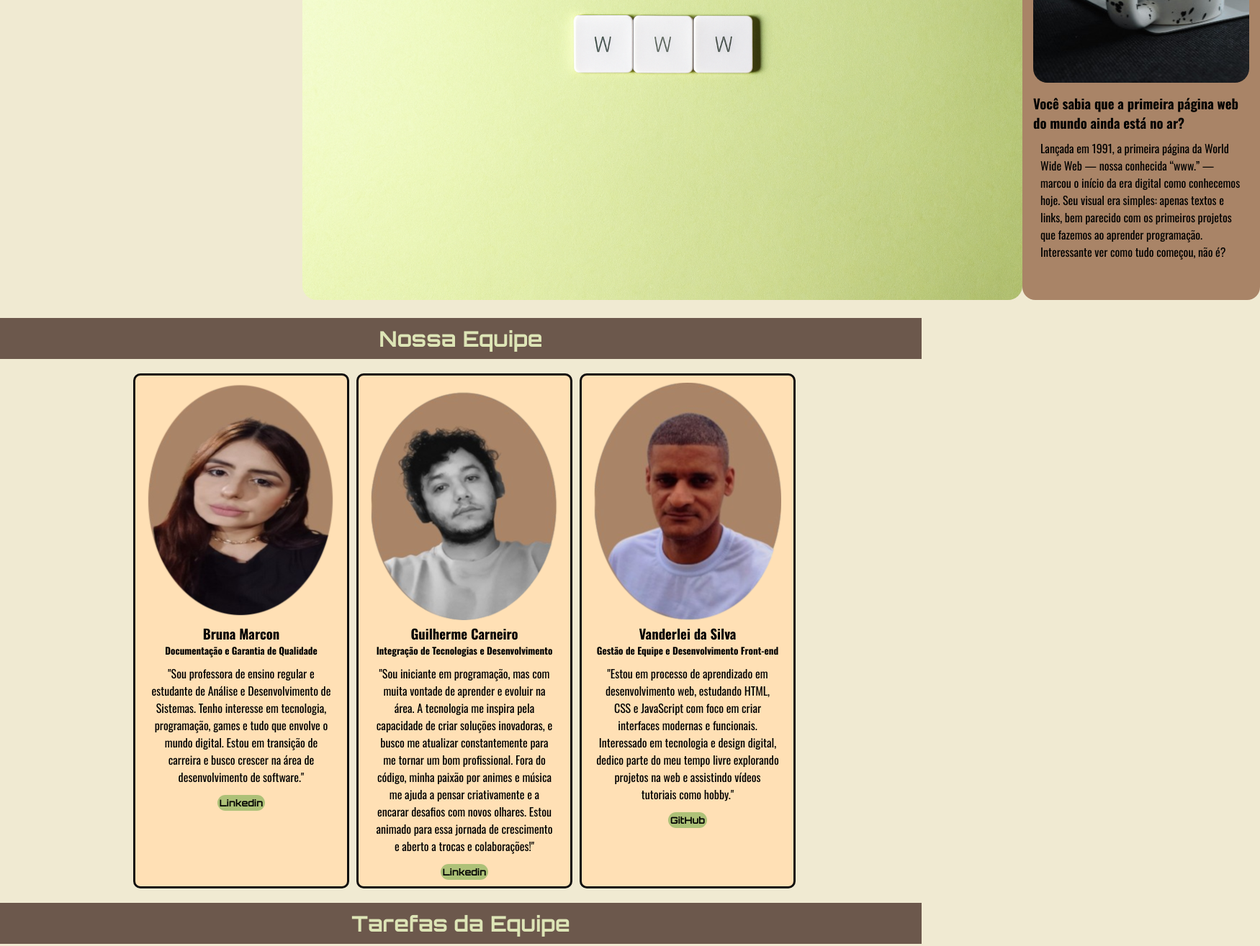
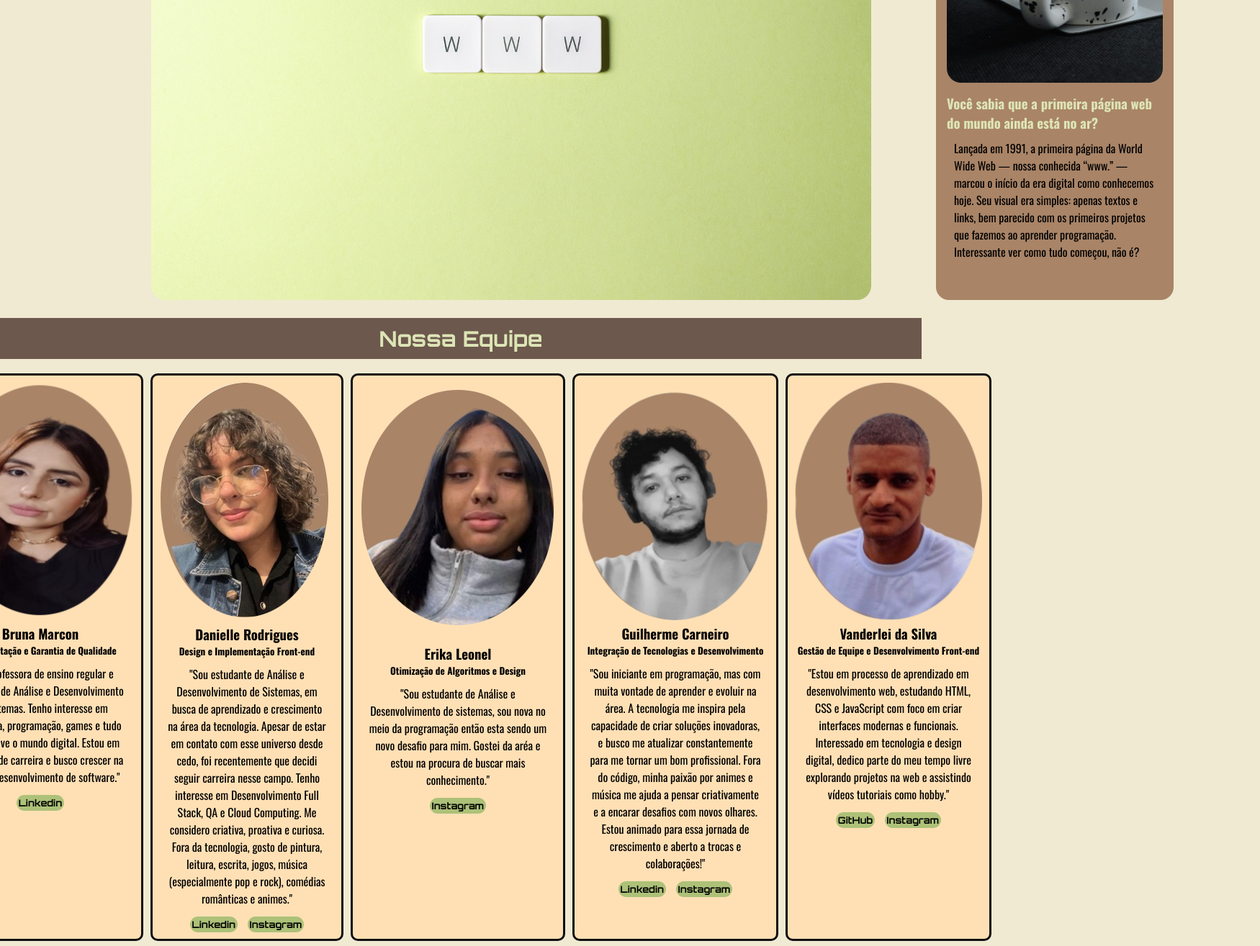
Before and after one commit to Amdanimrm/Projeto-Tech-Together, a plain HTML site: page index.html in a window 1280 px wide. Shown: the part 420-1735 px from the top of the page at 72% size, 1750 px wide, since content can reach past the window. Drawn offline with nearby package versions, Linux system fonts and the light colour scheme.

Commit message:
feat- adicionei perfis da erika e danielle; e arrumei o inicio que deu problema

```diff
--- a/index.html
+++ b/index.html
@@ -43,7 +43,7 @@
 
       <img src="img/caneca.jpg" class="direita">
 
-     <h3>Você sabia que a primeira página web do mundo ainda está no ar?</h3>
+     <h3 id="curiosidade">Você sabia que a primeira página web do mundo ainda está no ar?</h3>
 
      <p>Lançada em 1991, a primeira página da World Wide Web — nossa conhecida “www.” — marcou o início da era digital como conhecemos hoje. Seu visual era simples: apenas textos e links, bem parecido com os primeiros projetos que fazemos ao aprender programação. Interessante ver como tudo começou, não é?</p>
 
@@ -68,6 +68,40 @@
       <a href="https://www.linkedin.com/in/bruna-marcon-65957735a/" target="_blank" class="redes-sociais">Linkedin</a>
 
     </section>
+    <section class="integrantes">
+
+      <img src="img/integrantes/Danielle.png">
+
+      <h3>Danielle Rodrigues</h3>
+      <h5>Design e Implementação Front-end</h5>
+
+      <p> "Sou estudante de Análise e Desenvolvimento de Sistemas, em busca de aprendizado e crescimento na área da tecnologia. Apesar de estar em contato com esse universo desde cedo, foi recentemente que decidi seguir carreira nesse campo. Tenho interesse em Desenvolvimento Full Stack, QA e Cloud Computing.
+
+     Me considero criativa, proativa e curiosa. Fora da tecnologia, gosto de pintura, leitura, escrita, jogos, música (especialmente pop e rock), comédias românticas e animes."</p>
+
+
+      <a href="https://www.linkedin.com/in/danielle-rodrigues-morais/" target="_blank" class="redes-sociais">Linkedin</a>
+
+      <a href="https://www.instagram.com/am_danimrm/"target="_blank" class="redes-sociais">Instagram</a>
+
+
+
+    </section>
+    <section class="integrantes">
+
+      <img src="img/integrantes/Erika.png">
+
+      <h3>Erika Leonel</h3>
+      <h5>Otimização de Algoritmos e Design</h5>
+
+      <p> "Sou estudante de Análise e Desenvolvimento de sistemas, sou nova no meio da programação então esta sendo um novo desafio para mim. Gostei da aréa e estou na procura de buscar mais conhecimento."</p>
+
+
+      <a href="https://www.instagram.com/_e.leonel?igsh=M2gwYTgwMWFjMW03" target="_blank" class="redes-sociais">Instagram</a>
+
+
+
+    </section>
 
     <section class="integrantes">
 
@@ -84,6 +118,9 @@
 
       <a href="https://www.linkedin.com/in/guilherme-nunes-826851a2/" target="_blank" class="redes-sociais">Linkedin</a>
 
+      <a href="https://www.instagram.com/guilhermedcn/" target="_blank" class="redes-sociais">Instagram</a>
+
+
 
 
     </section>
@@ -98,6 +135,8 @@
       <p>"Estou em processo de aprendizado em desenvolvimento web, estudando HTML, CSS e JavaScript com foco em criar interfaces modernas e funcionais. Interessado em tecnologia e design digital, dedico parte do meu tempo livre explorando projetos na web e assistindo vídeos tutoriais como hobby."</p>
 
       <a href="https://github.com/Vander78" target="_blank" class="redes-sociais">GitHub</a>
+
+      <a href="https://www.instagram.com/derlei4.4/" target="_blank" class="redes-sociais">Instagram</a>
 
     </section>
     </div>
--- a/style.css
+++ b/style.css
@@ -73,12 +73,11 @@ span{
 
 }
 
+#curiosidade{
+    color: #dde5b6;
+}
 img{
     border-radius: 20px;
-}
-
-.esquerda{
-    margin-left: 400px;
 }
 
 .direita{
@@ -88,17 +87,21 @@ img{
     justify-self: center;
     margin-bottom: 15px;
 
-
 }
 
+.esquerda{
+    margin-left: 190px;
+    margin-right: 90px;
+}
 .texto-inicio{
     height: 667px;
     width: 375px;
+    margin-right: 400px;
     padding: 15px ;
     color: #000;
     background-color: #a98467;
     border-radius: 18px;
-    margin-right: 420px;
+
 
 }
 
@@ -203,7 +206,7 @@ p{
 }
 
 #backToTop:hover {
-    background-color: #dde5b6;
+    background-color: #adc178;
 }
 
 /*
```
Also changed, not shown: img/integrantes/Danielle.png (added), img/integrantes/Erika.png (added), img/integrantes/IMG-20250709-WA0062.jpg (deleted), img/teclas.jpg (deleted), img/wwwgreen.png (deleted).
